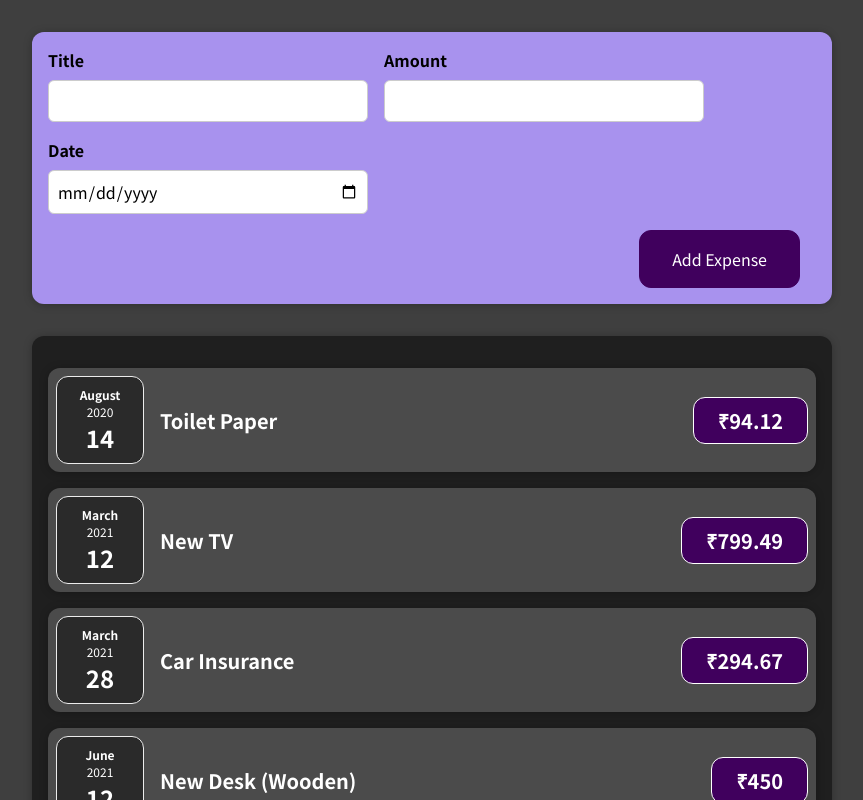
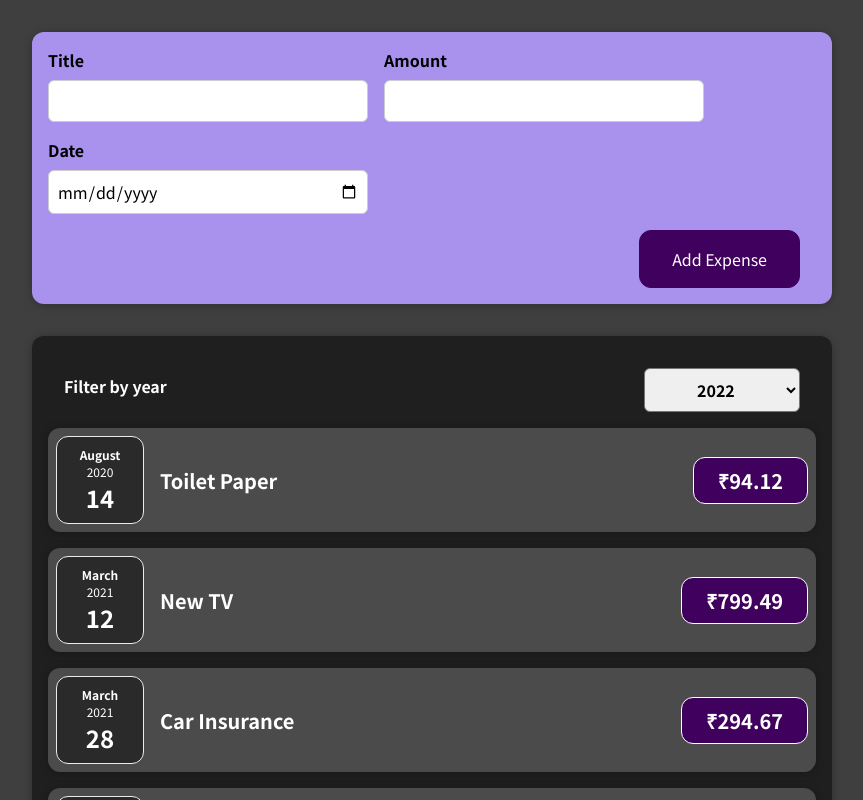
Before and after one commit to Arzzam/expense-tracker, a React (Create React App) app: page / in a window 1280 px wide. Shown: the top 800 px of the page, without its empty margins (208-1071 px from the left). Built offline with nearby package versions, Linux system fonts and the light colour scheme.

Commit message:
Add Filter Card

```diff
--- /dev/null
+++ b/src/components/Expense/ExpenseFilter.css
@@ -0,0 +1,24 @@
+.expenses-filter {
+  color: white;
+  padding: 0 1rem;
+}
+
+.expenses-filter__control {
+  display: flex;
+  width: 100%;
+  align-items: center;
+  justify-content: space-between;
+  margin: 1rem 0;
+}
+
+.expenses-filter label {
+  font-weight: bold;
+  margin-bottom: 0.5rem;
+}
+
+.expenses-filter select {
+  font: inherit;
+  padding: 0.5rem 3rem;
+  font-weight: bold;
+  border-radius: 6px;
+}
--- /dev/null
+++ b/src/components/Expense/ExpenseFilter.jsx
@@ -0,0 +1,25 @@
+import React from "react";
+
+import "./ExpenseFilter.css";
+
+function ExpensesFilter(props) {
+  function dropDownHandler(event) {
+    props.onSelectedYear(event.target.value);
+  }
+
+  return (
+    <div className="expenses-filter">
+      <div className="expenses-filter__control">
+        <label>Filter by year</label>
+        <select value={props.currentYear} onChange={dropDownHandler}>
+          <option value="2022">2022</option>
+          <option value="2021">2021</option>
+          <option value="2020">2020</option>
+          <option value="2019">2019</option>
+        </select>
+      </div>
+    </div>
+  );
+}
+
+export default ExpensesFilter;
--- a/src/components/Expense/Expenses.jsx
+++ b/src/components/Expense/Expenses.jsx
@@ -1,11 +1,23 @@
-import React from "react";
+import React, { useState } from "react";
 import "./Expenses.css";
 import ExpenseItem from "./ExpenseItem";
 import Card from "../UI/Card";
+import ExpensesFilter from "./ExpenseFilter";
 
 function Expense(props) {
+  const [filteredYear, setFilterdYear] = useState("2022");
+
+  function selectedYearHandler(selectedYear) {
+    setFilterdYear(selectedYear);
+  }
+
   return (
+    <div>
       <Card className="expenses">
+        <ExpensesFilter
+          onSelectedYear={selectedYearHandler}
+          currentYear={filteredYear}
+        />
         <ExpenseItem
           title={props.items[0].title}
           amount={props.items[0].amount}
@@ -27,6 +39,7 @@ function Expense(props) {
           date={props.items[3].date}
         />
       </Card>
+    </div>
   );
 }
 
--- a/src/components/InputExpense/ExpenseForm.jsx
+++ b/src/components/InputExpense/ExpenseForm.jsx
@@ -5,19 +5,30 @@ import "./ExpenseForm.css";
 function ExpenseForm(props) {
   const [newInput, setNewInput] = useState({ title: "", amount: "", date: "" });
 
-  function titleHandler(event) {
+  // By Using Single Function
+  //   function titleHandler(event) {
+  //     setNewInput((prevInput) => {
+  //       return { ...prevInput, title: event.target.value };
+  //     });
+  //   }
+  //   function amountHandler(event) {
+  //     setNewInput((prevInput) => {
+  //       return { ...prevInput, amount: event.target.value };
+  //     });
+  //   }
+  //   function dateHandler(event) {
+  //     setNewInput((prevInput) => {
+  //       return { ...prevInput, date: event.target.value };
+  //     });
+  //   }
+
+  function changeHandler(event) {
+    const { name, value } = event.target;
     setNewInput((prevInput) => {
-      return { ...prevInput, title: event.target.value };
-    });
-  }
-  function amountHandler(event) {
-    setNewInput((prevInput) => {
-      return { ...prevInput, amount: event.target.value };
-    });
-  }
-  function dateHandler(event) {
-    setNewInput((prevInput) => {
-      return { ...prevInput, date: event.target.value };
+      return {
+        ...prevInput,
+        [name]: value,
+      };
     });
   }
 
@@ -44,8 +55,9 @@ function ExpenseForm(props) {
         <div>
           <label className="label">Title</label>
           <input
-            onChange={titleHandler}
+            onChange={changeHandler}
             value={newInput.title}
+            name="title"
             type="text"
             className="input"
           />
@@ -53,8 +65,9 @@ function ExpenseForm(props) {
         <div>
           <label className="label">Amount</label>
           <input
-            onChange={amountHandler}
+            onChange={changeHandler}
             value={newInput.amount}
+            name="amount"
             type="number"
             min="0.01"
             step="0.01"
@@ -64,8 +77,9 @@ function ExpenseForm(props) {
         <div>
           <label className="label">Date</label>
           <input
-            onChange={dateHandler}
+            onChange={changeHandler}
             value={newInput.date}
+            name="date"
             type="date"
             min="2019-01-01"
             max="2022-12-31"
```
Lines whose indentation alone changed are shown as unchanged.
